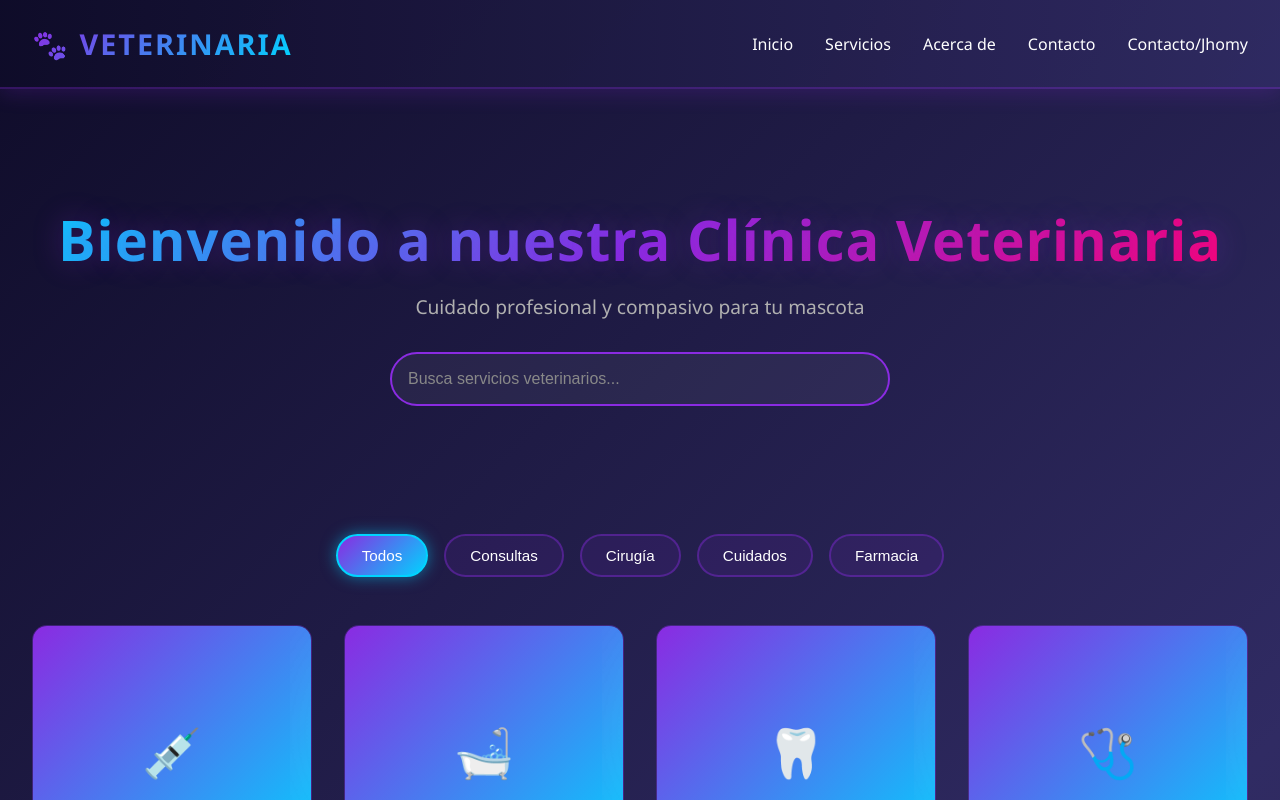
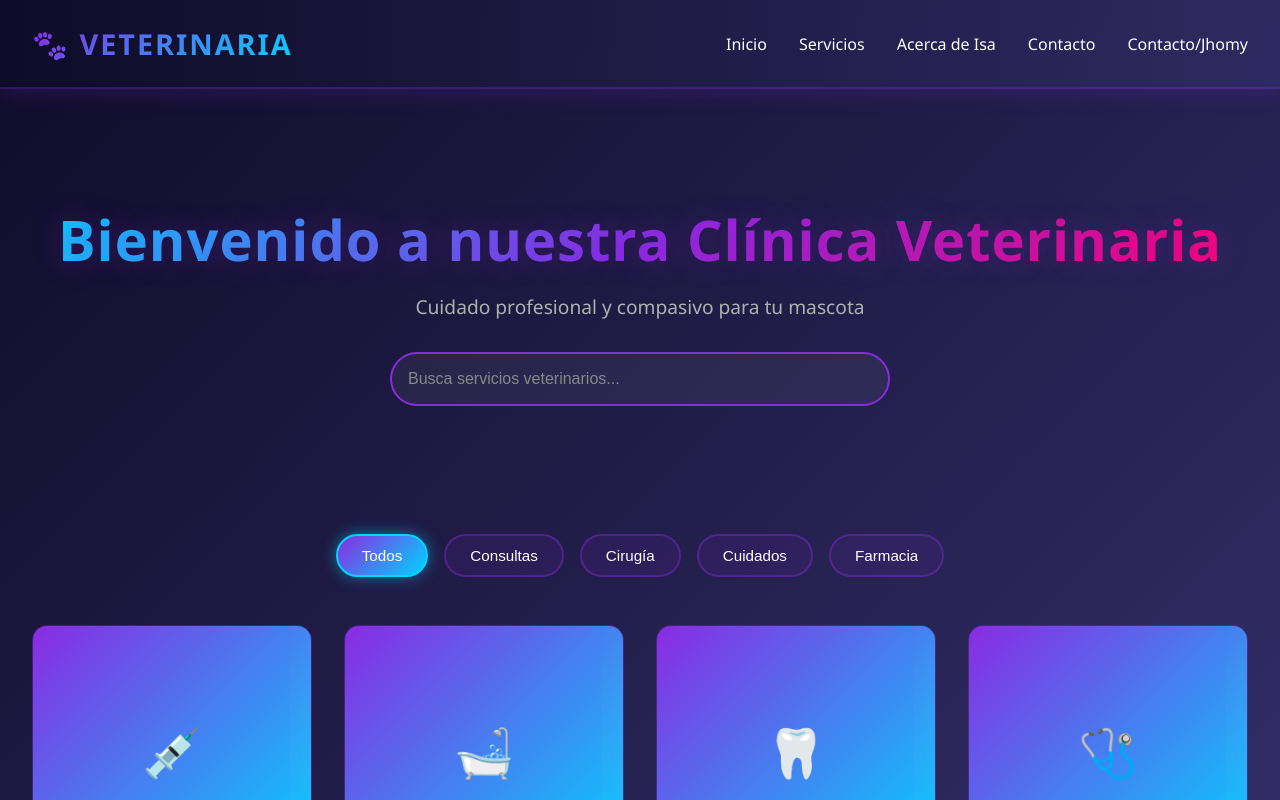
Before and after one commit to Jhomayra21/ProyectoVeterinaria2.0, a plain HTML site: page index.html in a window 1280 px wide. Shown: the top 800 px of the page. Drawn offline with Linux system fonts and the light colour scheme.

Commit message:
cambio 3

```diff
--- a/index.html
+++ b/index.html
@@ -323,7 +323,7 @@
             <ul class="nav-links">
                 <li><a href="#inicio">Inicio</a></li>
                 <li><a href="#catalogo">Servicios</a></li>
-                <li><a href="#about">Acerca de</a></li>
+                <li><a href="#about">Acerca de Isa</a></li>
                 <li><a href="#contacto">Contacto</a></li>
                 <li><a href="#perfil">Contacto/Jhomy</a></li>
             </ul>
```
